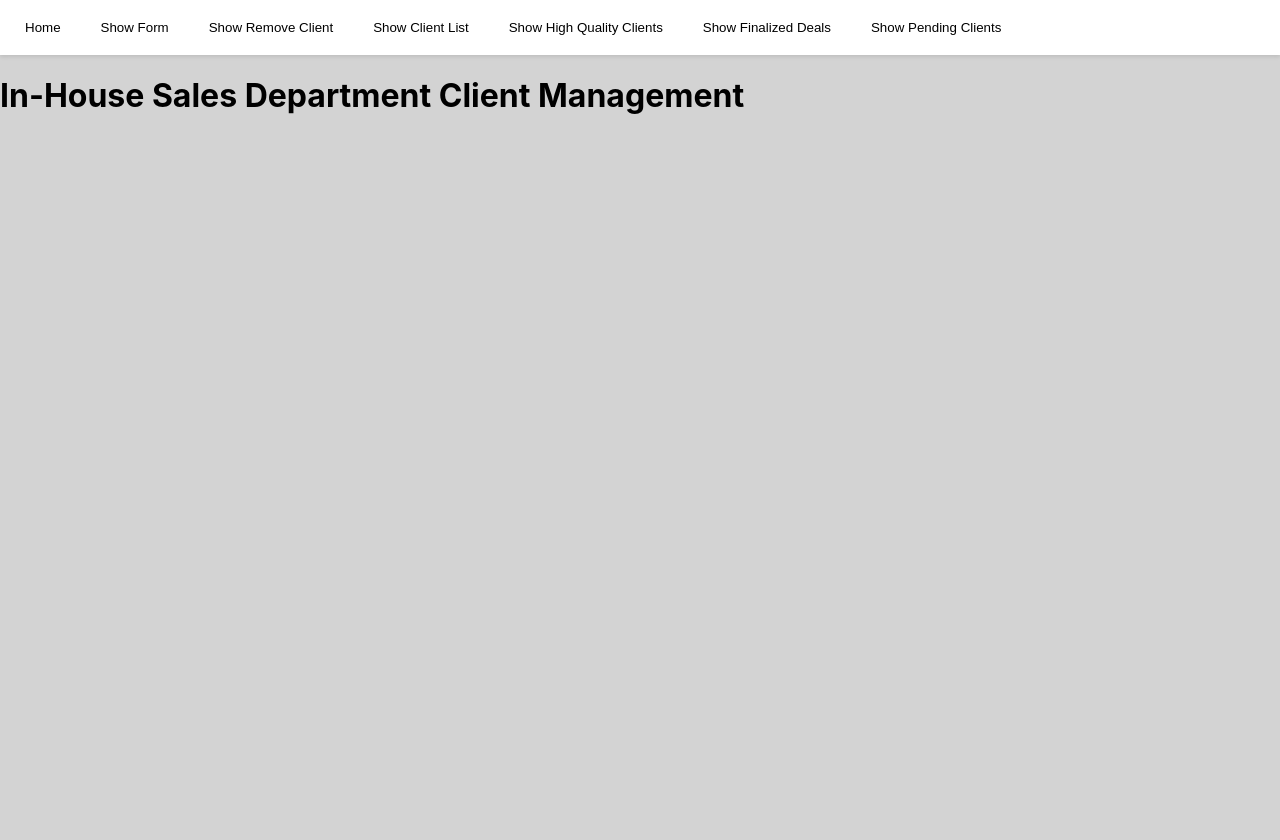
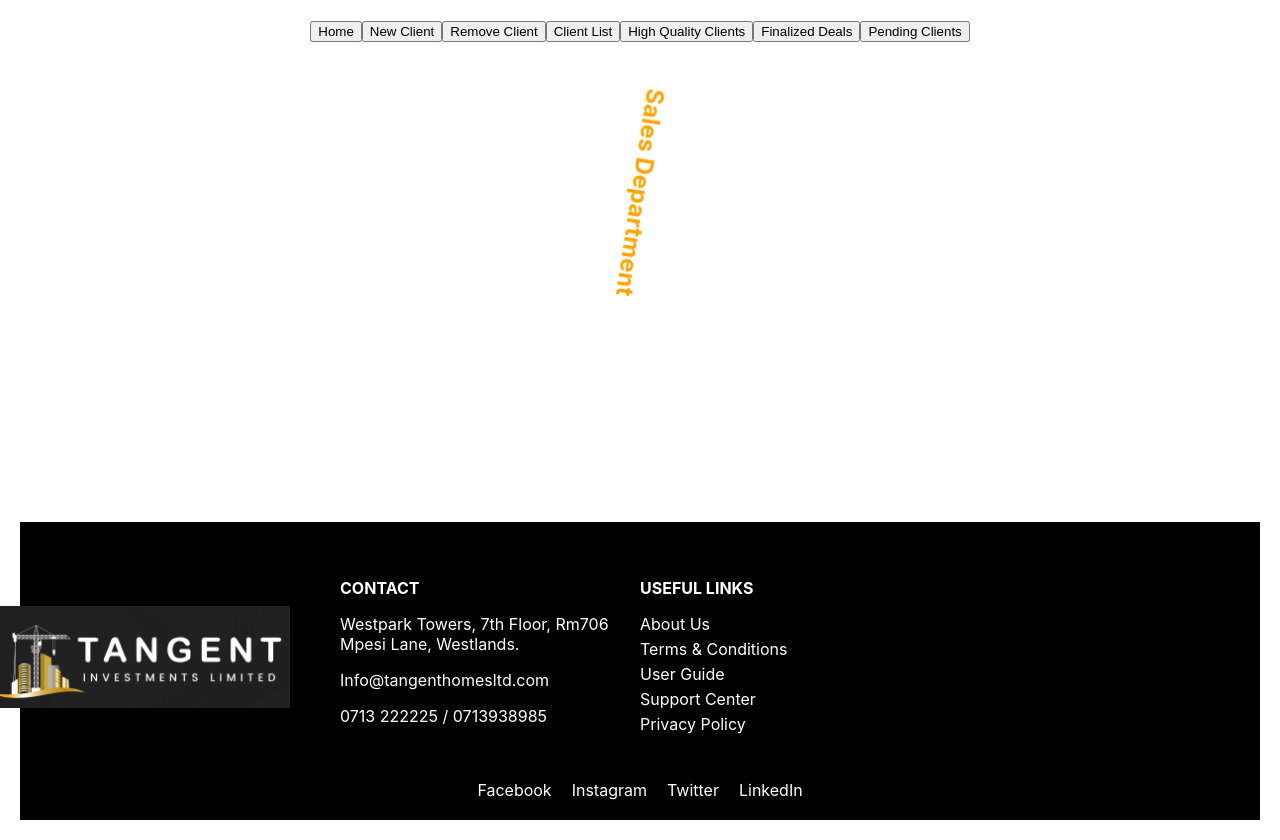
Before and after one commit to BenjaminKakai/simpleworkfrontend, a React (Create React App) app: page / in a window 1280 px wide. Before the commit the page ends 800 px from the top, so only its background shows below. Built offline with nearby package versions, Linux system fonts and the light colour scheme.

Commit message:
Just did some styling

```diff
--- a/src/App.css
+++ b/src/App.css
@@ -1,24 +1,95 @@
-/* src/App.css or src/index.css */
-body {
-  background-color: lightgray;
+/* App.css */
+.app {
+  text-align: center;
+  padding: 20px;
+  min-height: 100vh; /* Ensure app fills the viewport */
+  display: flex;
+  flex-direction: column;
 }
 
 .navbar {
-  display: flex;
-  background-color: white;
-  padding: 10px;
-  box-shadow: 0 2px 4px rgba(0, 0, 0, 0.1);
+  margin-bottom: 20px;
 }
 
-.navbar button {
-  margin-right: 10px;
-  padding: 10px 15px;
-  border: none;
-  background-color: white;
-  cursor: pointer;
-  transition: background-color 0.3s ease;
+.centered-text {
+  margin-top: 20px;
 }
 
-.navbar button.active {
-  background-color: #f0f0f0; /* Super light orange */
+.rotate-text {
+  font-size: 24px;
+  animation: rotate 20s infinite linear;
+  -webkit-animation: rotate 20s infinite linear;
 }
+
+@keyframes rotate {
+  from {
+    transform: rotate(0deg);
+    -webkit-transform: rotate(0deg);
+    -moz-transform: rotate(0deg);
+    -ms-transform: rotate(0deg);
+    -o-transform: rotate(0deg);
+  }
+  to {
+    transform: rotate(360deg);
+    -webkit-transform: rotate(360deg);
+    -moz-transform: rotate(360deg);
+    -ms-transform: rotate(360deg);
+    -o-transform: rotate(360deg);
+  }
+}
+
+/* Footer styling */
+.footer {
+  background-color: #000;
+  color: #fff;
+  padding: 20px;
+  margin-top: auto; /* Push footer to the bottom */
+  display: flex;
+  flex-direction: column;
+  align-items: center;
+}
+
+.logo-img {
+  width: 300px; /* Adjust size as needed */
+  height: auto; /* Maintain aspect ratio */
+  margin-top: 10px; /* Center vertically */
+  margin-bottom: -150px; /* Adjust bottom margin */
+  margin-right: 1000px; /* Adjust right margin */
+}
+
+.footer-columns {
+  display: flex;
+  justify-content: space-around;
+  margin-bottom: 20px; /* Space between columns and social media */
+}
+
+.footer-column {
+  text-align: left; /* Align text left in columns */
+  width: 50%; /* Ensure each column takes 50% of the available space */
+}
+
+.footer-column h3 {
+  font-size: 16px;
+  margin-bottom: 10px;
+}
+
+.footer-column ul {
+  list-style-type: none;
+  padding: 0;
+}
+
+.footer-column ul li {
+  margin-bottom: 5px;
+}
+
+.footer-social {
+  display: flex;
+  justify-content: center; /* Align links in the center */
+  margin-top: 10px; /* Space above social media links */
+}
+
+.footer-social a {
+  text-decoration: none;
+  color: #fff;
+  margin: 0 10px; /* Space between social media links */
+}
--- a/src/App.js
+++ b/src/App.js
@@ -7,7 +7,8 @@ import HighQualityClients from './HighQualityClients';
 import FinalizedDeals from './FinalizedDeals';
 import PendingClients from './PendingClients';
 import NavBar from './NavBar';
-import './App.css'; // Import your CSS file for styling
+import Footer from './Footer';
+import './App.css';
 
 const App = () => {
   const [showForm, setShowForm] = useState(false);
@@ -71,6 +72,15 @@ const App = () => {
     setShowPendingClients(true);
   };
 
+  const handleHomeClick = () => {
+    setShowForm(false);
+    setShowRemoveClient(false);
+    setShowClientList(false);
+    setShowHighQualityClients(false);
+    setShowFinalizedDeals(false);
+    setShowPendingClients(false);
+  };
+
   return (
     <div className="app">
       <NavBar
@@ -80,9 +90,10 @@ const App = () => {
         onShowHighQualityClients={handleShowHighQualityClients}
         onShowFinalizedDeals={handleShowFinalizedDeals}
         onShowPendingClients={handleShowPendingClients}
+        onHomeClick={handleHomeClick} // Pass home click handler to NavBar
       />
-      <div className="centered-text">
-        <h1 className="rotate-text">In-House Sales Department Client Management</h1>
+      <div className="centered-text" style={{ marginTop: '100px', color: 'orange' }}>
+        <h1 className="rotate-text" style={{ fontSize: '24px', animation: 'rotate 20s infinite linear' }}>Sales Department</h1>
       </div>
       {showForm && <ClientForm />}
       {showRemoveClient && <RemoveClient />}
@@ -90,6 +101,7 @@ const App = () => {
       {showHighQualityClients && <HighQualityClients />}
       {showFinalizedDeals && <FinalizedDeals />}
       {showPendingClients && <PendingClients />}
+      <Footer />
     </div>
   );
 };
--- a/src/ClientForm.js
+++ b/src/ClientForm.js
@@ -53,28 +53,54 @@ const ClientForm = ({ onClientAdded }) => {
   };
 
   return (
-    <div>
-      <button onClick={() => setIsFormVisible(!isFormVisible)}>
-        {isFormVisible ? 'Hide Form' : 'Show Form'}
+    <div style={{ marginBottom: '20px' }}>
+      <button
+        style={{ marginBottom: '10px' }}
+        onClick={() => setIsFormVisible(!isFormVisible)}
+      >
+        {isFormVisible ? 'Hide Client Form' : 'New Client'}
       </button>
       {isFormVisible && (
-        <form onSubmit={handleSubmit}>
-          <input type="text" name="project" placeholder="Project" value={client.project} onChange={handleChange} required />
-          <input type="number" name="bedrooms" placeholder="Bedrooms" value={client.bedrooms} onChange={handleChange} required />
-          <input type="number" name="budget" placeholder="Budget" value={client.budget} onChange={handleChange} required />
-          <input type="datetime-local" name="schedule" placeholder="Schedule" value={client.schedule} onChange={handleChange} required />
-          <input type="email" name="email" placeholder="Email" value={client.email} onChange={handleChange} required />
-          <input type="text" name="fullname" placeholder="Full Name" value={client.fullname} onChange={handleChange} required />
-          <input type="text" name="phone" placeholder="Phone" value={client.phone} onChange={handleChange} required />
-          <label>
-            <input type="checkbox" name="quality" checked={client.quality === 'high'} onChange={handleChange} />
-            High Quality
-          </label>
-          <label>
-            <input type="checkbox" name="conversation_status" checked={client.conversation_status === 'ongoing'} onChange={handleChange} />
-            Ongoing Conversation
-          </label>
-          <button type="submit">Add Client</button>
+        <form onSubmit={handleSubmit} style={{ display: 'flex', flexDirection: 'column', maxWidth: '400px', margin: '0 auto' }}>
+          <div style={{ display: 'flex', flexDirection: 'column', gap: '10px' }}>
+            <label style={{ display: 'flex', alignItems: 'center' }}>
+              <span style={{ marginRight: '10px', width: '100px' }}>Project:</span>
+              <input type="text" name="project" value={client.project} onChange={handleChange} required />
+            </label>
+            <label style={{ display: 'flex', alignItems: 'center' }}>
+              <span style={{ marginRight: '10px', width: '100px' }}>Bedrooms:</span>
+              <input type="number" name="bedrooms" value={client.bedrooms} onChange={handleChange} required />
+            </label>
+            <label style={{ display: 'flex', alignItems: 'center' }}>
+              <span style={{ marginRight: '10px', width: '100px' }}>Budget:</span>
+              <input type="number" name="budget" value={client.budget} onChange={handleChange} required />
+            </label>
+            <label style={{ display: 'flex', alignItems: 'center' }}>
+              <span style={{ marginRight: '10px', width: '100px' }}>Schedule:</span>
+              <input type="datetime-local" name="schedule" value={client.schedule} onChange={handleChange} required />
+            </label>
+            <label style={{ display: 'flex', alignItems: 'center' }}>
+              <span style={{ marginRight: '10px', width: '100px' }}>Email:</span>
+              <input type="email" name="email" value={client.email} onChange={handleChange} required />
+            </label>
+            <label style={{ display: 'flex', alignItems: 'center' }}>
+              <span style={{ marginRight: '10px', width: '100px' }}>Full Name:</span>
+              <input type="text" name="fullname" value={client.fullname} onChange={handleChange} required />
+            </label>
+            <label style={{ display: 'flex', alignItems: 'center' }}>
+              <span style={{ marginRight: '10px', width: '100px' }}>Phone:</span>
+              <input type="text" name="phone" value={client.phone} onChange={handleChange} required />
+            </label>
+            <label style={{ display: 'flex', alignItems: 'center' }}>
+              <input type="checkbox" name="quality" checked={client.quality === 'high'} onChange={handleChange} />
+              <span style={{ marginLeft: '10px' }}>High Quality</span>
+            </label>
+            <label style={{ display: 'flex', alignItems: 'center' }}>
+              <input type="checkbox" name="conversation_status" checked={client.conversation_status === 'ongoing'} onChange={handleChange} />
+              <span style={{ marginLeft: '10px' }}>Ongoing Conversation</span>
+            </label>
+          </div>
+          <button type="submit" style={{ marginTop: '10px', width: '100%' }}>Add Client</button>
         </form>
       )}
     </div>
--- a/src/ClientList.js
+++ b/src/ClientList.js
@@ -1,18 +1,22 @@
 // src/ClientList.js
-import React, { useState, useEffect } from 'react';
+import React, { useState, useEffect, useRef } from 'react';
 import axios from 'axios';
 
 const backendUrl = 'http://localhost:3000'; // Replace with your backend URL
 
 const ClientList = ({ onClientRemoved }) => {
   const [clients, setClients] = useState([]);
+  const [filteredClients, setFilteredClients] = useState([]);
   const [isListVisible, setIsListVisible] = useState(false);
+  const [searchQuery, setSearchQuery] = useState('');
+  const searchInputRef = useRef(null);
 
   useEffect(() => {
     const fetchClients = async () => {
       try {
         const response = await axios.get(`${backendUrl}/clients`);
         setClients(response.data);
+        setFilteredClients(response.data); // Initialize filtered clients with all clients
       } catch (error) {
         console.error('Error fetching clients:', error);
       }
@@ -25,28 +29,69 @@ const ClientList = ({ onClientRemoved }) => {
     try {
       const response = await axios.delete(`${backendUrl}/clients/${clientId}`);
       console.log('Client removed:', response.data);
+      // Remove the client from the local state array immediately
+      setClients(clients.filter(client => client.id !== clientId));
+      setFilteredClients(filteredClients.filter(client => client.id !== clientId));
       onClientRemoved(clientId); // Notify parent component about removed client
     } catch (error) {
       console.error('Error removing client:', error);
     }
   };
 
+  const handleSearch = (event) => {
+    const query = event.target.value.toLowerCase();
+    setSearchQuery(query);
+
+    // Filter clients based on search query
+    const filtered = clients.filter(client =>
+      client.fullname.toLowerCase().includes(query) ||
+      client.project.toLowerCase().includes(query)
+    );
+    setFilteredClients(filtered);
+  };
+
+  const scrollToClient = (clientRef) => {
+    if (clientRef.current) {
+      clientRef.current.scrollIntoView({ behavior: 'smooth', block: 'start' });
+      // Highlight the client by adding a temporary highlight class
+      clientRef.current.classList.add('highlighted');
+      setTimeout(() => {
+        clientRef.current.classList.remove('highlighted');
+      }, 2000); // Remove highlight after 2 seconds
+    }
+  };
+
+  const handleClientClick = (client) => {
+    // Find the client element by ID
+    const clientElement = document.getElementById(`client-${client.id}`);
+    scrollToClient(clientElement);
+  };
+
   return (
     <div>
       <button onClick={() => setIsListVisible(!isListVisible)}>
-        {isListVisible ? 'Hide Client List' : 'Show Client List'}
+        {isListVisible ? 'Hide Client List' : 'Open Client List'}
       </button>
       {isListVisible && (
         <>
           <h2>Client List</h2>
-          <ul>
-            {clients.map((client) => (
-              <li key={client.id}>
-                {client.fullname} - {client.project}{' '}
-                <button onClick={() => handleRemoveClient(client.id)}>Remove Client</button>
-              </li>
-            ))}
-          </ul>
+          <div style={{ marginLeft: '20px' }}>
+            <input
+              type="text"
+              placeholder="Search clients..."
+              value={searchQuery}
+              onChange={handleSearch}
+              ref={searchInputRef}
+            />
+            <div style={{ marginTop: '10px' }}>
+              {filteredClients.map((client) => (
+                <div key={client.id} id={`client-${client.id}`} style={{ marginBottom: '10px', display: 'flex', alignItems: 'center' }}>
+                  <button onClick={() => handleRemoveClient(client.id)} style={{ marginRight: '10px' }}>Remove Client</button>
+                  <span>{client.fullname} - {client.project}</span>
+                </div>
+              ))}
+            </div>
+          </div>
         </>
       )}
     </div>
--- a/src/FinalizedDeals.js
+++ b/src/FinalizedDeals.js
@@ -24,7 +24,7 @@ const FinalizedDeals = ({ onDealFinalized }) => {
   return (
     <div>
       <button onClick={() => setIsListVisible(!isListVisible)}>
-        {isListVisible ? 'Hide Finalized Deals' : 'Show Finalized Deals'}
+        {isListVisible ? 'Hide Finalized Deals' : 'Open Finalized Deals'}
       </button>
       {isListVisible && (
         <>
--- a/src/Footer.js
+++ b/src/Footer.js
@@ -1,27 +1,35 @@
-// src/Footer.js
 import React from 'react';
+import tangentLogo from './Tangent logo.jpg'; // Ensure correct file path and extension
 
 const Footer = () => {
   return (
     <footer className="footer">
-      <div className="footer-left">
-        <div className="logo">
-          <img src="path_to_your_logo" alt="Company Logo" />
-        </div>
-        <div className="contact-info">
-          <p>CONTACT</p>
+      <div className="footer-logo">
+        <img src={tangentLogo} alt="Tangent Homes Ltd Logo" className="logo-img" />
+      </div>
+      <div className="footer-columns">
+        <div className="footer-column">
+          <h3>CONTACT</h3>
           <p>Westpark Towers, 7th Floor, Rm706 Mpesi Lane, Westlands.</p>
           <p>Info@tangenthomesltd.com</p>
           <p>0713 222225 / 0713938985</p>
         </div>
+        <div className="footer-column">
+          <h3>USEFUL LINKS</h3>
+          <ul>
+            <li>About Us</li>
+            <li>Terms & Conditions</li>
+            <li>User Guide</li>
+            <li>Support Center</li>
+            <li>Privacy Policy</li>
+          </ul>
+        </div>
       </div>
-      <div className="footer-right">
-        <ul className="social-media">
-          <li>Facebook</li>
-          <li>Instagram</li>
-          <li>Twitter</li>
-          <li>LinkedIn</li>
-        </ul>
+      <div className="footer-social">
+        <a href="#">Facebook</a>
+        <a href="#">Instagram</a>
+        <a href="#">Twitter</a>
+        <a href="#">LinkedIn</a>
       </div>
     </footer>
   );
--- a/src/HighQualityClients.js
+++ b/src/HighQualityClients.js
@@ -24,7 +24,7 @@ const HighQualityClients = ({ onClientQualityChange }) => {
   return (
     <div>
       <button onClick={() => setIsListVisible(!isListVisible)}>
-        {isListVisible ? 'Hide High Quality Clients' : 'Show High Quality Clients'}
+        {isListVisible ? 'Hide High Quality Clients' : 'Open High Quality Clients'}
       </button>
       {isListVisible && (
         <>
--- a/src/NavBar.js
+++ b/src/NavBar.js
@@ -8,37 +8,67 @@ const NavBar = ({
   onShowHighQualityClients,
   onShowFinalizedDeals,
   onShowPendingClients,
+  onHomeClick, // Add this prop to notify parent about home click
 }) => {
   const [activeTab, setActiveTab] = useState(null);
 
+  const handleButtonClick = (tab) => {
+    setActiveTab(tab === activeTab ? null : tab); // Toggle tab
+    switch (tab) {
+      case 'form':
+        onShowForm();
+        break;
+      case 'removeClient':
+        onShowRemoveClient();
+        break;
+      case 'clientList':
+        onShowClientList();
+        break;
+      case 'highQualityClients':
+        onShowHighQualityClients();
+        break;
+      case 'finalizedDeals':
+        onShowFinalizedDeals();
+        break;
+      case 'pendingClients':
+        onShowPendingClients();
+        break;
+      default:
+        break;
+    }
+  };
+
   const handleHomeClick = () => {
     setActiveTab(null); // Collapse all tabs
+    onHomeClick(); // Notify parent to collapse tabs and reset view
   };
 
-  const handleButtonClick = (tab) => {
-    setActiveTab(tab === activeTab ? null : tab); // Toggle tab
+  // Ensure form is shown immediately when 'form' tab is clicked
+  const handleFormClick = () => {
+    setActiveTab('form'); // Set 'form' as active tab
+    onShowForm(); // Show the form immediately
   };
 
   return (
     <div className="navbar">
       <button onClick={handleHomeClick}>Home</button>
-      <button className={activeTab === 'form' ? 'active' : ''} onClick={() => handleButtonClick('form')}>
-        Show Form
+      <button className={activeTab === 'form' ? 'active' : ''} onClick={handleFormClick}>
+        New Client
       </button>
       <button className={activeTab === 'removeClient' ? 'active' : ''} onClick={() => handleButtonClick('removeClient')}>
-        Show Remove Client
+        Remove Client
       </button>
       <button className={activeTab === 'clientList' ? 'active' : ''} onClick={() => handleButtonClick('clientList')}>
-        Show Client List
+        Client List
       </button>
       <button className={activeTab === 'highQualityClients' ? 'active' : ''} onClick={() => handleButtonClick('highQualityClients')}>
-        Show High Quality Clients
+        High Quality Clients
       </button>
       <button className={activeTab === 'finalizedDeals' ? 'active' : ''} onClick={() => handleButtonClick('finalizedDeals')}>
-        Show Finalized Deals
+        Finalized Deals
       </button>
       <button className={activeTab === 'pendingClients' ? 'active' : ''} onClick={() => handleButtonClick('pendingClients')}>
-        Show Pending Clients
+        Pending Clients
       </button>
     </div>
   );
--- a/src/PendingClients.js
+++ b/src/PendingClients.js
@@ -24,7 +24,7 @@ const PendingClients = () => {
   return (
     <div>
       <button onClick={() => setIsListVisible(!isListVisible)}>
-        {isListVisible ? 'Hide Pending Clients' : 'Show Pending Clients'}
+        {isListVisible ? 'Hide Pending Clients' : 'open Pending Clients List'}
       </button>
       {isListVisible && (
         <>
--- a/src/RemoveClient.js
+++ b/src/RemoveClient.js
@@ -35,7 +35,7 @@ const RemoveClient = () => {
   return (
     <div>
       <button onClick={() => setIsComponentVisible(!isComponentVisible)}>
-        {isComponentVisible ? 'Hide Remove Client' : 'Show Remove Client'}
+        {isComponentVisible ? 'Hide Remove Client' : 'Remove Client'}
       </button>
       {isComponentVisible && (
         <div>
```
Also changed, not shown: src/Tangent logo.jpg (added).
